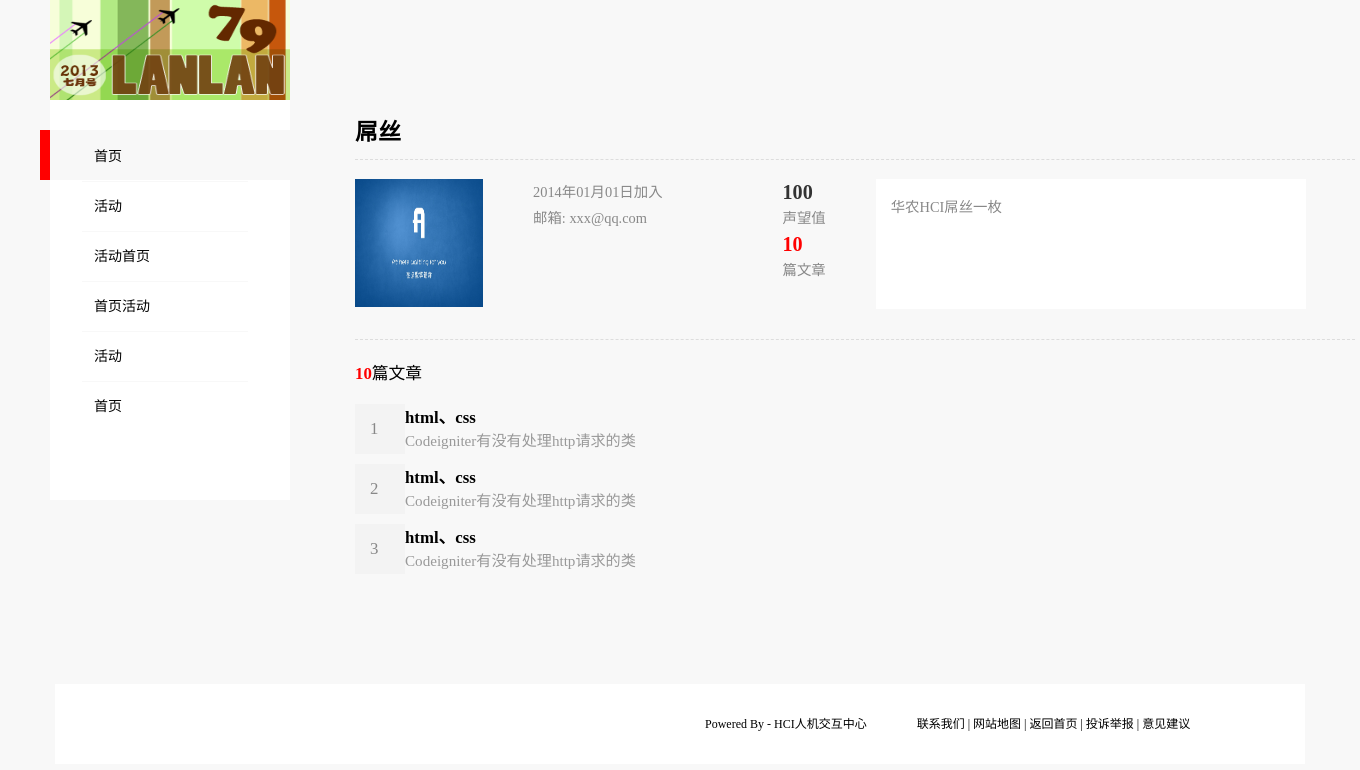
After one commit to HCI-webdesigner/HCI-MSGsystem, a PHP site: page /user.html in a window 1360 px wide. The commit adds this page. Shown: the top 770 px of the page. Run offline with PHP 8.4, Linux system fonts and the light colour scheme.

Commit message:
user page finish

```diff
--- a/frontpages/style/global.css
+++ b/frontpages/style/global.css
@@ -13,6 +13,7 @@ a:hover {text-decoration: none;}
 	width:1000px;
 	padding: 100px 0 100px 350px;
 	position: center;
+	overflow: hidden;
 }
 #nav{
 	width:240px;
--- /dev/null
+++ b/frontpages/style/user.css
@@ -0,0 +1,97 @@
+.user-box {
+	font-size: 1.2em;
+	line-height: 26px;
+}
+.user-info {
+	color: #888;
+	overflow: hidden;
+	padding-bottom: 20px;
+	border-bottom: 1px dashed #ddd;
+}
+.nickname {
+	font-size: 1.6em;
+	padding-bottom: 14px;
+	border-bottom: 1px dashed #ddd;
+}
+.user-info img {
+	width: 128px;
+	height: 128px;
+	float: left;
+}
+.info {
+	float: left;
+	padding-left: 50px;
+}
+.status {
+	float: left;
+	padding-left: 120px;
+}
+.status strong {
+	font-size: 1.4em;
+	display: block;
+	color: #333;
+}
+.status .red {
+	color: red;
+}
+.signature {
+	width: 400px;
+	height: 100px;
+	float: left;
+	margin-left: 50px;
+	margin-bottom: 10px;
+	padding: 15px;
+	background: white;
+}
+
+.article {
+	width: 700px;
+	font-size: 1.4em;
+	padding-top: 20px;
+	margin-left: 0;
+	overflow: hidden;
+
+}
+
+.article-num {
+	padding-bottom: 20px;
+}
+
+.article-num strong {
+	color: red;
+}
+
+article {
+	width: 700px;
+	margin-bottom: 10px;
+	overflow: hidden;
+}
+
+.item-num {
+	width: 20px;
+	display: inline-block;
+	float: left;
+	padding: 15px;
+	background: #f3f3f3;
+}
+.item-num span {
+	color: #888;
+}
+.item-content {
+	width: 600px;
+	height: 47px;
+	float: left;
+	display: inline-block;
+	overflow: hidden;
+}
+.article-title {
+	font-weight: bold;
+}
+.article-title:hover {
+	color: red;
+	text-decoration: underline;
+}
+.article-content {
+	font-size: 0.9em;
+	color: #999;
+}
--- /dev/null
+++ b/frontpages/user.html
@@ -0,0 +1,114 @@
+<!DOCTYPE HTML PUBLIC "-//W3C//DTD HTML 4.01//EN" "http://www.w3.org/TR/html4/strict.dtd">
+<html lang="en">
+<head>
+	<meta http-equiv="Content-Type" content="text/html; charset=UTF-8" />
+	<title>hci-user</title>
+	<link rel="stylesheet" type="text/css" href="style/global.css">
+	<link rel="stylesheet" type="text/css" href="style/user.css">
+	<script type="text/javascript" src="script/navSlide.js"></script>
+	<script type="text/javascript">
+	window.onload = function(){
+		//本页面对应栏，下标由0起始,首页为0
+        initSlide(0);
+
+        jQuery(function($){
+	        $("#slidebox").slideBox({
+	           	delay : 5
+	    	});
+	    });
+	};
+	</script>
+</head>
+<body>
+	<div id="nav">
+		<a href="index.html" title="hci活动首页">
+			<img width="240" height="100" src="image/box4.png"id="imgIndex">
+		</a>
+		<div class="menu">
+			<div id="menuLabel" style="display:block; ">
+				<span></span>
+			</div>
+			<ul id="menuList">
+				<li>
+					<a href="index.html">首页</a>
+				</li>
+				<li>
+					<a href="index.html">活动</a>
+				</li>
+				<li>
+					<a href="index.html">活动首页</a>
+				</li>
+				<li>
+					<a href="index.html">首页活动</a>
+				</li>
+				<li>
+					<a href="index.html">活动</a>
+				</li>
+				<li>
+					<a href="index.html">首页</a>
+				</li>
+			</ul>
+		</div>
+	</div>
+	<div id="mainBox">
+		<div class="user-box">
+			<h2 class="nickname">屌丝</h2>
+			<div class="user-info">
+				<img src="image/1.jpg" alt="">
+				<ul class="info">
+					<li>2014年01月01日加入</li>
+					<li>邮箱: xxx@qq.com</li>
+				</ul>
+				<ul class="status">
+					<li><strong>100</strong>声望值</li>
+					<li><strong class="red">10</strong>篇文章</li>
+				</ul>
+				<div class="signature">华农HCI屌丝一枚</div>
+			</div>
+		</div>
+		<div class="tag-score"></div>
+		<div class="article">
+			<div class="article-num"><strong>10</strong>篇文章</div>
+			<article>
+				<div class="item-num">
+					<span>1</span>
+				</div>
+				<div class="item-content">
+					<a href=""><div class="article-title">html、css</div></a>
+					<a class="article-content" href="">Codeigniter有没有处理http请求的类</a>
+				</div>
+			</article>
+			<article>
+				<div class="item-num">
+					<span>2</span>
+				</div>
+				<div class="item-content">
+					<a href=""><div class="article-title">html、css</div></a>
+					<a class="article-content" href="">Codeigniter有没有处理http请求的类</a>
+				</div>
+			</article>
+			<article>
+				<div class="item-num">
+					<span>3</span>
+				</div>
+				<div class="item-content">
+					<a href=""><div class="article-title">html、css</div></a>
+					<a class="article-content" href="">Codeigniter有没有处理http请求的类</a>
+				</div>
+			</article>
+		</div>
+
+	</div>
+	<div id="footer">
+		<ul class="footer-box">
+			<li class="footer-from">Powered By - HCI人机交互中心</li>
+			<li class="footer-info">
+				联系我们&nbsp;|&nbsp;网站地图&nbsp;|&nbsp;返回首页&nbsp;|&nbsp;投诉举报&nbsp;|&nbsp;意见建议<br>
+			</li>
+		</ul>
+	</div>
+	<div id="goTopBtn" class="back-to-top">
+		<a id="J_BackToTop" href="javascript:void(0)"></a>
+	</div>
+</body>
+</html>
```
